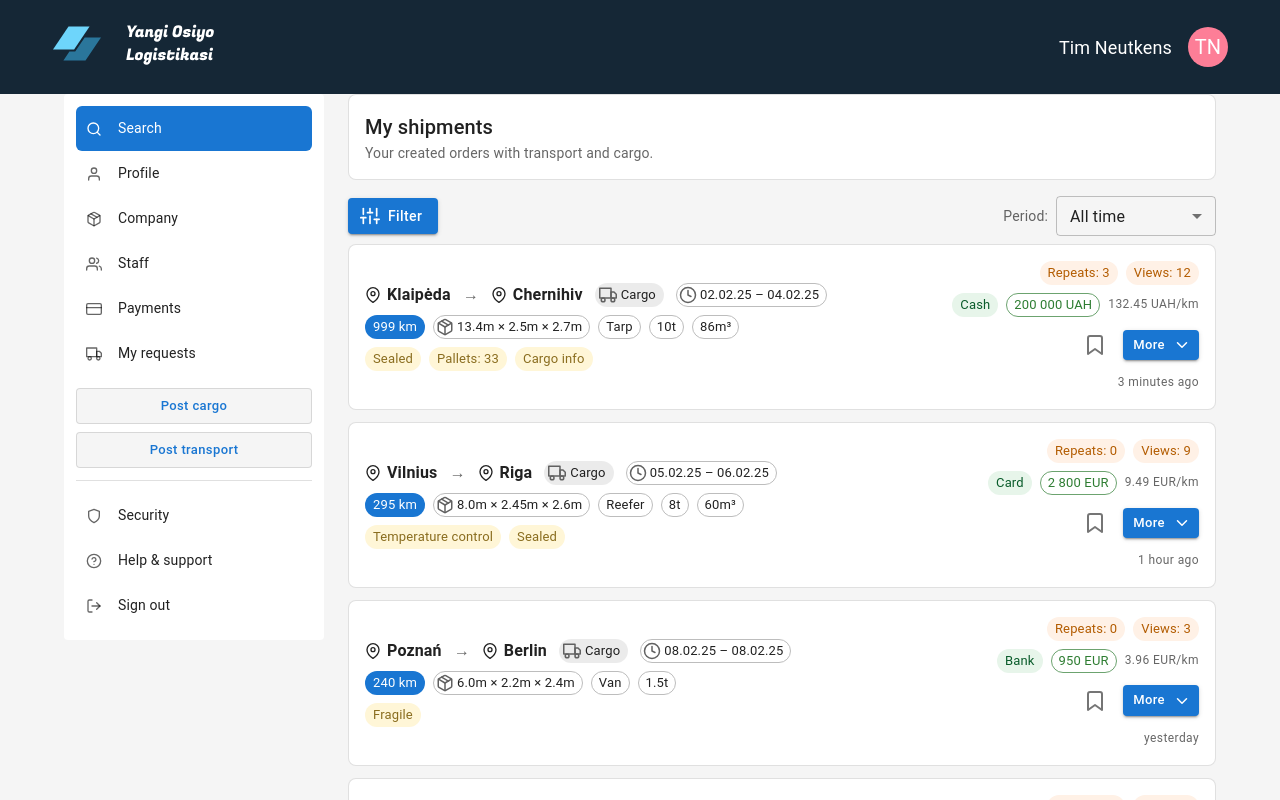
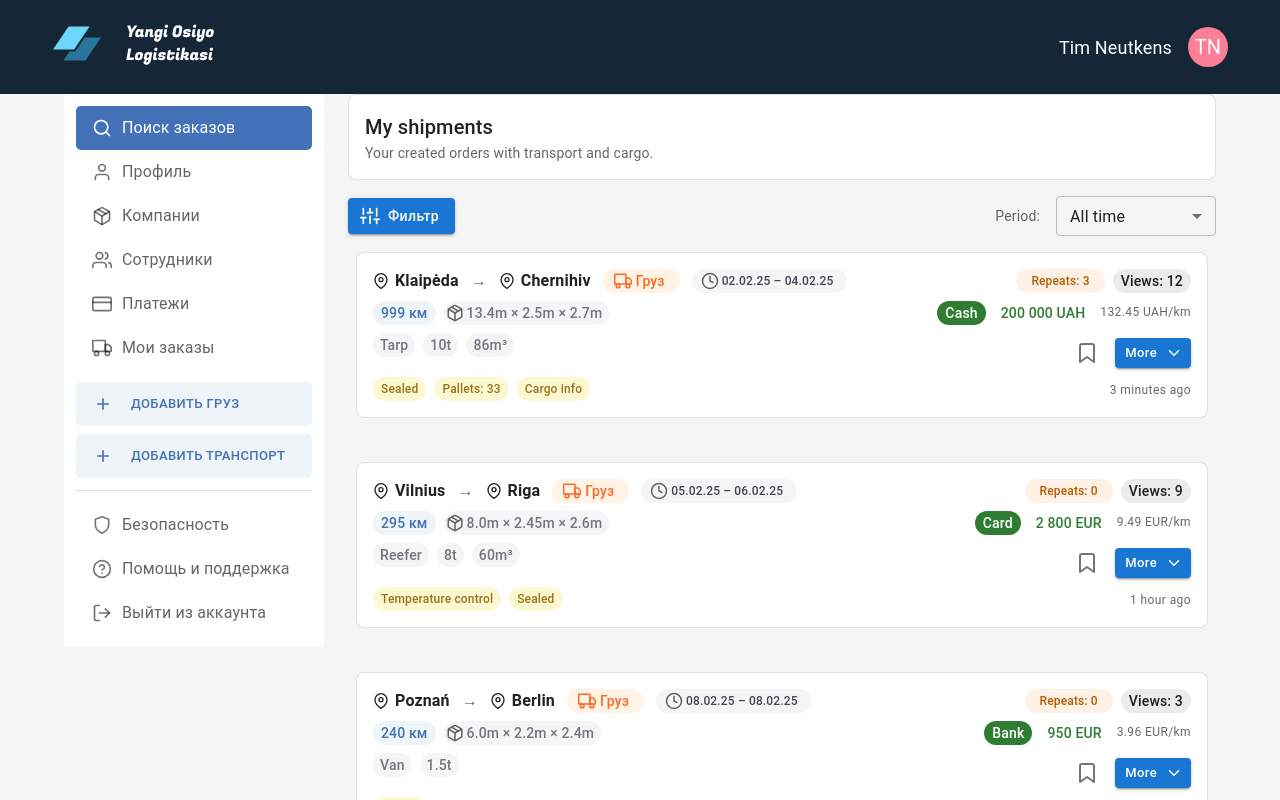
Before and after one commit to silver-fox-99/logistica-front, a React (Vite) app: page /dashboard/search in a window 1280 px wide. Shown: the top 800 px of the page. Built offline with nearby package versions, Linux system fonts and the light colour scheme; no server answers.

Commit message:
feat: add scss for dashboard & shipments row

```diff
--- /dev/null
+++ b/src/pages/dashboard/requests/ui/MyShipmentsPage.scss
@@ -0,0 +1,120 @@
+.search-orders {
+    &__filters {
+      display: flex;
+      justify-content: space-between;
+      align-items: center;
+      margin-bottom: 16px;
+    }
+
+    &__filter-button {
+      background-color: #4472B8;
+      color: white;
+      border-radius: 8px;
+      text-transform: none;
+      font-weight: 500;
+      padding: 8px 16px;
+
+      &:hover {
+        background-color: #3a5fa0;
+        transform: translateY(-1px);
+        box-shadow: 0 2px 8px rgba(68, 114, 184, 0.3);
+      }
+    }
+
+    &__period {
+      display: flex;
+      align-items: center;
+      gap: 8px;
+    }
+
+    &__period-select {
+      min-width: 160px;
+      border-radius: 8px;
+    }
+
+    &__list {
+      display: grid;
+      gap: 16px;
+      margin-bottom: 24px;
+    }
+
+    &__item {
+      padding: 8px;
+      margin-bottom: 16px;
+    }
+
+    &__pagination {
+      display: flex;
+      align-items: center;
+      justify-content: space-between;
+      margin-top: 24px;
+    }
+  }
+
+  .search-orders {
+    .MuiGrid-root {
+      padding: 0;
+      margin: 0;
+    }
+
+    .MuiGrid-container {
+      margin-bottom: 0;
+    }
+
+    .MuiButton-root {
+      text-transform: none;
+      border-radius: 8px;
+    }
+
+    .MuiButton-contained {
+      background-color: #4472B8;
+
+      &:hover {
+        background-color: #3a5fa0;
+      }
+    }
+
+    .MuiPaper-root {
+      border-radius: 8px;
+      box-shadow: 0 1px 3px rgba(0, 0, 0, 0.1);
+    }
+
+    .MuiSelect-root {
+      border-radius: 8px;
+    }
+  }
+
+//   .search-orders {
+//     @media (max-width: 768px) {
+//       &__filters {
+//         flex-direction: column;
+//         gap: 16px;
+//         align-items: stretch;
+//       }
+
+//       &__period {
+//         justify-content: center;
+//       }
+
+//       &__list {
+//         gap: 12px;
+//       }
+//     }
+
+//     // Планшеты
+//     @media (max-width: 1024px) {
+//       &__header {
+//         padding: 12px;
+//       }
+//     }
+//   }
+
+[class*="css-1lflu6f"] {
+    background-color: #f0f0f0;
+    color: #666;
+    border-radius: 16px;
+    font-size: 12px;
+    font-weight: 500;
+    padding: 4px 8px;
+    height: 24px;
+  }
--- a/src/pages/dashboard/requests/ui/MyShipmentsPage.tsx
+++ b/src/pages/dashboard/requests/ui/MyShipmentsPage.tsx
@@ -7,6 +7,7 @@ import { FiSliders } from "react-icons/fi";
 import ShipmentRow, { type ShipmentRowData } from "@/widgets/shipments/ShipmentRow";
 import ShipmentsFilterDrawer, { type ShipmentsKind } from "@/widgets/shipments/ShipmentsFilterDrawer";
 
+import './MyShipmentsPage.scss';
 
 const mock: (ShipmentRowData & { kind: ShipmentsKind })[] = [
     { id: "row-1", kind: "cargo",   routeFrom: "Klaipėda", routeTo: "Chernihiv", distanceKm: 999,
@@ -71,17 +72,17 @@ export default function MyShipmentsPage() {
             </Paper>
 
 
-            <Stack direction="row" spacing={1} alignItems="center" justifyContent="space-between" sx={{ mb: 1 }}>
+            <Stack direction="row" spacing={1} alignItems="center" justifyContent="space-between" sx={{ mb: 1 }} className="search-orders__filters">
                 <Button
                     variant="contained"
                     startIcon={<FiSliders />}
                     sx={{ textTransform: "none" }}
                     onClick={() => setDrawerOpen(true)}
                 >
-                    Filter
+                    Фильтр
                 </Button>
 
-                <Stack direction="row" alignItems="center" spacing={1}>
+                <Stack direction="row" alignItems="center" spacing={1} className="search-orders__period">
                     <Typography variant="body2" color="text.secondary">Period:</Typography>
                     <Select variant="outlined" size="small" value={period} onChange={handlePeriod} sx={{ minWidth: 160 }}>
                         <MenuItem value="all">All time</MenuItem>
@@ -93,9 +94,9 @@ export default function MyShipmentsPage() {
             </Stack>
 
 
-            <Grid container spacing={1.5}>
+            <Grid container spacing={1.5} className="search-orders__list">
                 {list.map((item) => (
-                    <Grid key={item.id} size={{xs:12}} >
+                    <Grid key={item.id} size={{xs:12}} className="search-orders__item">
                         <ShipmentRow
                             data={item}
                             onBookmark={(id) => console.log("bookmark", id)}
--- /dev/null
+++ b/src/shared/ui/layout/DashboardLayout.scss
@@ -0,0 +1,74 @@
+    .dashboard-layout {
+
+    .MuiListItemButton-root {
+      &:hover {
+        background-color: transparent;
+      }
+
+      &:focus {
+        background-color: transparent;
+      }
+
+      &:active {
+        background-color: transparent;
+      }
+      min-width: unset
+    }
+
+    .MuiListItemIcon-root{
+        min-width: unset;
+    }
+
+    .dashboard-buttons__action.MuiButton-root {
+        padding: 0;
+    }
+
+
+    .dashboard-buttons {
+      border-radius: 5px;
+      color: #666;
+      transition: all 0.2s ease;
+      height: 44px;
+
+      &:hover {
+        background-color: #EEF4F7;
+      }
+
+      &.active, &:focus {
+        background-color: #4472B8;
+        color: white;
+        svg{
+            color: #fff;
+        }
+      }
+
+      svg{
+        width: 20px;
+        height: 20px;
+      }
+      display: flex;
+      align-items: center;
+      justify-content: center;
+      gap: 10px;
+
+      &__post {
+        border: none;
+        background-color: #EEF4F7;
+        justify-content: flex-start;
+        color: #4472B8;
+
+        &:hover {
+          background-color: #4472B8;
+          color: #fff;
+          svg{
+            color: #fff;
+          }
+
+        }
+      }
+
+      &__logout {
+        /*-Под вопросом-*/
+      }
+    }
+  }
--- a/src/shared/ui/layout/DashboardLayout.tsx
+++ b/src/shared/ui/layout/DashboardLayout.tsx
@@ -6,25 +6,27 @@ import {
 import {
     FiShield, FiUser, FiCreditCard, FiHelpCircle, FiPackage, FiTruck, FiLogOut, FiUsers, FiSearch
 } from "react-icons/fi";
+import { Add } from "@mui/icons-material"
 
 import Header from "@/features/header/Header";
 import Footer from "@/features/footer/Footer";
 import React from "react";
 
+import './DashboardLayout.scss';
 
 const mainNav = [
-    { to: "/dashboard/search",  icon: <FiSearch />,      label: "Search" },
-    { to: "/dashboard/profile",  icon: <FiUser />,      label: "Profile" },
-    { to: "/dashboard/company",  icon: <FiPackage />,   label: "Company" },
-    { to: "/dashboard/staff",    icon: <FiUsers />,     label: "Staff" },
-    { to: "/dashboard/payments", icon: <FiCreditCard />,label: "Payments" },
-    { to: "/dashboard/requests", icon: <FiTruck />,     label: "My requests" },
+    { to: "/dashboard/search",  icon: <FiSearch />,      label: "Поиск заказов" },
+    { to: "/dashboard/profile",  icon: <FiUser />,      label: "Профиль" },
+    { to: "/dashboard/company",  icon: <FiPackage />,   label: "Компании" },
+    { to: "/dashboard/staff",    icon: <FiUsers />,     label: "Сотрудники" },
+    { to: "/dashboard/payments", icon: <FiCreditCard />,label: "Платежи" },
+    { to: "/dashboard/requests", icon: <FiTruck />,     label: "Мои заказы" },
 ];
 
 
 const bottomNav = [
-    { to: "/dashboard/security", icon: <FiShield />,    label: "Security" },
-    { to: "/dashboard/help",     icon: <FiHelpCircle />,label: "Help & support" },
+    { to: "/dashboard/security", icon: <FiShield />,    label: "Безопасность" },
+    { to: "/dashboard/help",     icon: <FiHelpCircle />,label: "Помощь и поддержка" },
 ];
 
 function NavItem({ to, icon, label }: { to: string; icon: React.ReactNode; label: string }) {
@@ -32,28 +34,17 @@ function NavItem({ to, icon, label }: { to: string; icon: React.ReactNode; label
         <ListItemButton
             component={NavLink}
             to={to}
-            sx={{
-                borderRadius: 1.5,
-                px: 1.25,
-                py: 1,
-                color: "text.primary",
-                "& .MuiListItemIcon-root": { minWidth: 32, color: "text.secondary" },
-                "&.active": {
-                    bgcolor: "primary.main",
-                    color: "common.white",
-                    "& .MuiListItemIcon-root": { color: "common.white" },
-                },
-            }}
+            className="dashboard-buttons"
         >
             <ListItemIcon>{icon}</ListItemIcon>
-            <ListItemText primary={label} primaryTypographyProps={{ fontSize: 14 }} />
+            <ListItemText primary={label} primaryTypographyProps={{ fontSize: 16 }} />
         </ListItemButton>
     );
 }
 
 export default function DashboardLayout() {
     return (
-        <Box display="flex" flexDirection="column" minHeight="100dvh">
+        <Box display="flex" flexDirection="column" minHeight="100dvh" className="dashboard-layout">
             <Header isAuthenticated />
             <Box component="main" sx={{ bgcolor: "#F5F5F5", flexGrow: 1, paddingBottom: 32 }}>
                 <Container maxWidth="lg">
@@ -82,14 +73,17 @@ export default function DashboardLayout() {
                                     component={NavLink}
                                     to="/dashboard/create-cargo"
                                     size="small"
-                                    sx={{
-                                        height: 36,
-                                        textTransform: "none",
-                                        bgcolor: "action.hover",
-                                        borderColor: "action.focus",
-                                    }}
+                                    // sx={{
+                                    //     height: 36,
+                                    //     textTransform: "none",
+                                    //     bgcolor: "action.hover",
+                                    //     borderColor: "action.focus",
+                                    // }}
+
+                                    className="dashboard-buttons dashboard-buttons__post "
+                                    startIcon={<Add sx={{ fontSize: 16 }} />}
                                 >
-                                    Post cargo
+                                    Добавить груз
                                 </Button>
                                 <Button
                                     variant="outlined"
@@ -97,14 +91,10 @@ export default function DashboardLayout() {
                                     to="/dashboard/create-transport"
                                     fullWidth
                                     size="small"
-                                    sx={{
-                                        height: 36,
-                                        textTransform: "none",
-                                        bgcolor: "action.hover",
-                                        borderColor: "action.focus",
-                                    }}
+                                    className="dashboard-buttons dashboard-buttons__post"
+                                    startIcon={<Add sx={{ fontSize: 16 }} />}
                                 >
-                                    Post transport
+                                    Добавить транспорт
                                 </Button>
                             </Stack>
 
@@ -118,17 +108,11 @@ export default function DashboardLayout() {
 
                                 <ListItemButton
                                     onClick={() => {/* logout() */}}
-                                    sx={{
-                                        borderRadius: 1.5,
-                                        px: 1.25,
-                                        py: 1,
-                                        color: "text.primary",
-                                        "& .MuiListItemIcon-root": { minWidth: 32, color: "text.secondary" },
-                                        "&:hover": { bgcolor: "action.hover" },
-                                    }}
+
+                                    className="dashboard-buttons dashboard-buttons__logout"
                                 >
                                     <ListItemIcon><FiLogOut /></ListItemIcon>
-                                    <ListItemText primary="Sign out" primaryTypographyProps={{ fontSize: 14 }} />
+                                    <ListItemText primary="Выйти из аккаунта" primaryTypographyProps={{ fontSize: 16 }} />
                                 </ListItemButton>
                             </List>
                         </Paper>
--- /dev/null
+++ b/src/widgets/shipments/ShipmentRow.scss
@@ -0,0 +1,78 @@
+.shipment-row {
+    .MuiChip-root {
+      border-radius: 16px;
+      font-size: 14px;
+      font-weight: 500;
+      height: 22px;
+      border: none;
+      padding: 0;
+      display: flex;
+      align-items: center;
+      justify-content: center;
+    }
+
+    .shipment-row__chip{
+        border-radius: 16px;
+        font-weight: 500;
+        height: 24px;
+        transition: all 0.2s ease;
+      }
+
+      .shipment-row__chip--cargo{
+        background-color: #FFF3E5;
+        color: #FE6824;
+        border: none;
+        padding: 3px 7px;
+
+        svg {
+            stroke: #FE6824;
+        }
+      }
+
+      .shipment-row__chip--distance{
+        background-color: #EEF4F7;
+        color: #4472B8;
+        border: none;
+      }
+
+      .shipment-row__chip--dimensions{
+        background-color: #F5F5F5;
+        color: #717680;
+      }
+
+      .shipment-row__chip--type{
+        background-color: #F5F5F5;
+        color: #717680;
+      }
+
+      .shipment-row__badges{
+        margin-top: 20px;
+      }
+
+      .shipment-row__chip--badge{
+        background-color: #FCF9D2;
+        color: #9B721B;
+        border: none;
+        font-size: 12px;
+        font-weight: 500;
+      }
+
+      .shipment-row__chip--dates{
+        background-color: #F5F5F5;
+        color: #414651;
+        border: none;
+        font-size: 12px;
+        font-weight: 500;
+        padding: 3px 7px;
+      }
+
+      .shipment-row__chip--repeats{
+        background-color: #FFF1E6;
+        color: #B35C00;
+        border: none;
+        font-size: 12px;
+        font-weight: 500;
+        padding: 3px 7px;
+      }
+
+  }
--- a/src/widgets/shipments/ShipmentRow.tsx
+++ b/src/widgets/shipments/ShipmentRow.tsx
@@ -7,6 +7,9 @@ import {
     FiClock, FiMapPin, FiPackage, FiTruck, FiBookmark,
     FiRepeat, FiTrash2, FiEdit2, FiCopy, FiChevronDown, FiChevronUp, FiMail, FiUser, FiPhone
 } from "react-icons/fi";
+
+// В начале файла ShipmentRow.tsx
+import './ShipmentRow.scss';
 
 export type ShipmentRowData = {
     id: string;
@@ -41,7 +44,7 @@ export default function ShipmentRow({ data, onBookmark, onMoreOpen }: Props) {
     };
 
     return (
-        <Box sx={{ p: 2, borderRadius: 2, border: "1px solid", borderColor: "divider", bgcolor: "background.paper" }}>
+        <Box sx={{ p: 2, borderRadius: 2, border: "1px solid", borderColor: "divider", bgcolor: "background.paper" }} className="shipment-row">
             <Grid container spacing={1.5} alignItems="center">
 
                 <Grid size={{ xs: 12, md: 8 }}>
@@ -56,24 +59,29 @@ export default function ShipmentRow({ data, onBookmark, onMoreOpen }: Props) {
                                 <FiMapPin />
                                 <Typography fontWeight={700}>{data.routeTo}</Typography>
                             </Box>
-                            <Chip size="small" icon={<FiTruck />} label="Cargo" />
-                            <Chip size="small" icon={<FiClock />} variant="outlined" label={`${data.dates.from} – ${data.dates.to}`} />
+                            <Chip size="small" icon={<FiTruck />} label="Груз" className="shipment-row__chip shipment-row__chip--cargo"/>
+                            <Chip size="small" icon={<FiClock />} variant="outlined" label={`${data.dates.from} – ${data.dates.to}`} className="shipment-row__chip shipment-row__chip--dates" />
+                        </Stack>
+
+                        <Stack spacing={1}>
+                        <Stack direction="row" spacing={1} flexWrap="wrap" alignItems="center">
+                            <Chip size="small" color="primary" label={`${data.distanceKm} км`} className="shipment-row__chip shipment-row__chip--distance" />
+                            {data.dims && <Chip size="small" variant="outlined" icon={<FiPackage />} label={data.dims} className="shipment-row__chip shipment-row__chip--dimensions" />}
                         </Stack>
 
                         <Stack direction="row" spacing={1} flexWrap="wrap" alignItems="center">
-                            <Chip size="small" color="primary" label={`${data.distanceKm} km`} />
-                            {data.dims && <Chip size="small" variant="outlined" icon={<FiPackage />} label={data.dims} />}
-                            {data.typeTags.map((t) => <Chip key={t} size="small" variant="outlined" label={t} />)}
+                            {data.typeTags.map((t) => <Chip key={t} size="small" variant="outlined" label={t} className="shipment-row__chip shipment-row__chip--type" />)}
                         </Stack>
+                    </Stack>
 
                         {!!data.badges?.length && (
-                            <Stack direction="row" spacing={1} flexWrap="wrap">
+                            <Stack direction="row" spacing={1} flexWrap="wrap" className="shipment-row__badges">
                                 {data.badges.map((b) => (
                                     <Chip
                                         key={b}
                                         size="small"
                                         label={b}
-                                        sx={{ bgcolor: "#FFF6D7", color: "#8A6D1F", borderColor: "transparent" }}
+                                        className="shipment-row__chip shipment-row__chip--badge"
                                     />
                                 ))}
                             </Stack>
@@ -91,20 +99,20 @@ export default function ShipmentRow({ data, onBookmark, onMoreOpen }: Props) {
                     >
                         <Stack direction="row" spacing={1} alignItems="center" flexWrap="wrap" justifyContent="flex-end">
                             {typeof data.repeats === "number" && (
-                                <Chip size="small" label={`Repeats: ${data.repeats}`} sx={{ bgcolor: "#FFF1E6", color: "#B35C00" }} />
+                                <Chip size="small" label={`Repeats: ${data.repeats}`} className="shipment-row__chip shipment-row__chip--repeats" />
                             )}
                             {typeof data.views === "number" && (
-                                <Chip size="small" label={`Views: ${data.views}`} sx={{ bgcolor: "#FFF1E6", color: "#B35C00" }} />
+                                <Chip size="small" label={`Views: ${data.views}`} className="shipment-row__chip shipment-row__chip--views" />
                             )}
                         </Stack>
 
                         <Stack direction="row" spacing={1} alignItems="center" flexWrap="wrap">
                             {data.paymentType && (
-                                <Chip size="small" color="success" label={data.paymentType} sx={{ color: "#0A5C2B", bgcolor: "#E7F5EA" }} />
+                                <Chip size="small" color="success" label={data.paymentType} className="shipment-row__chip shipment-row__chip--payment" />
                             )}
-                            {data.price && <Chip size="small" color="success" variant="outlined" label={data.price} />}
+                            {data.price && <Chip size="small" color="success" variant="outlined" label={data.price} className="shipment-row__chip shipment-row__chip--price" />}
                             {data.pricePerKm && (
-                                <Typography variant="caption" color="text.secondary">{data.pricePerKm}</Typography>
+                                <Typography variant="caption" color="text.secondary" className="shipment-row__price-per-km">{data.pricePerKm}</Typography>
                             )}
                         </Stack>
 
```
